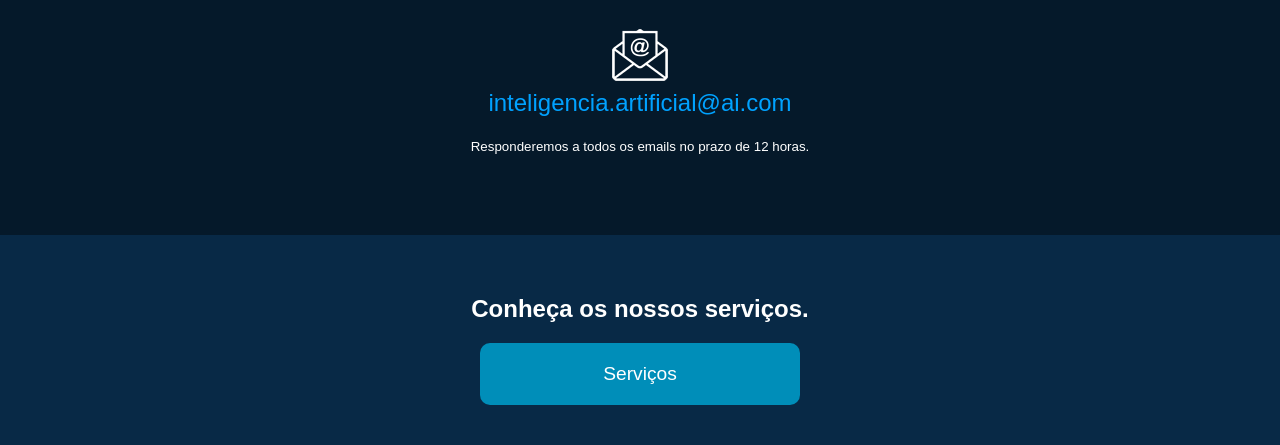
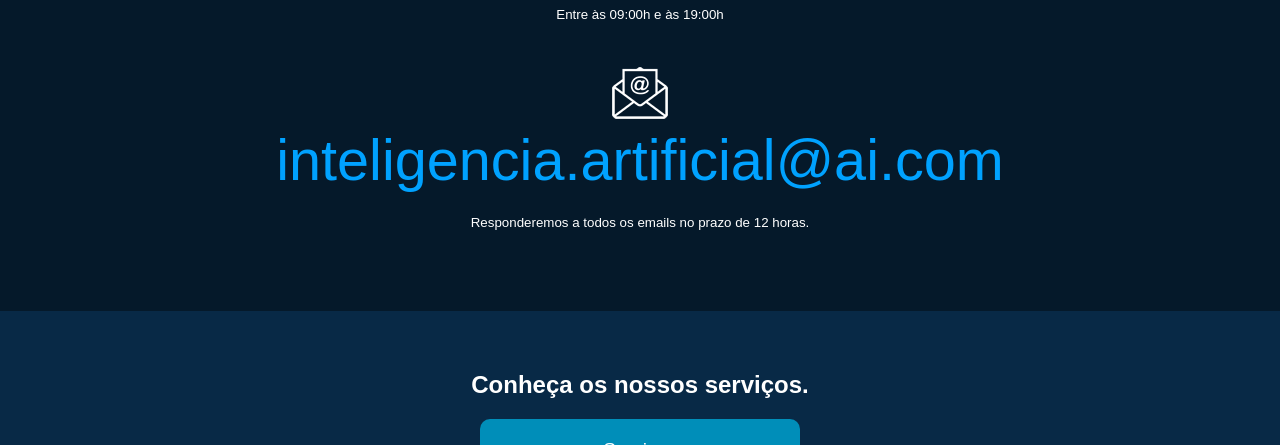
Before and after one commit to thiagomoraescosta/projeto-inteligencia-artificial, a plain HTML site: page contatos.html in a window 1280 px wide. Shown: the part 655-1100 px from the top of the page. Drawn offline with Linux system fonts and the light colour scheme.

Commit message:
atualizei o font-size

```diff
--- a/estilos.css
+++ b/estilos.css
@@ -183,8 +183,9 @@ span:hover {
 }
 
 .container-contatos .contatos {
+
     display: block;
-    font-size: 1.5em;
+    font-size: calc(2em + 2vw);
     text-decoration: none;
     color: #00a2ff;
     margin-bottom: 20px;
```
